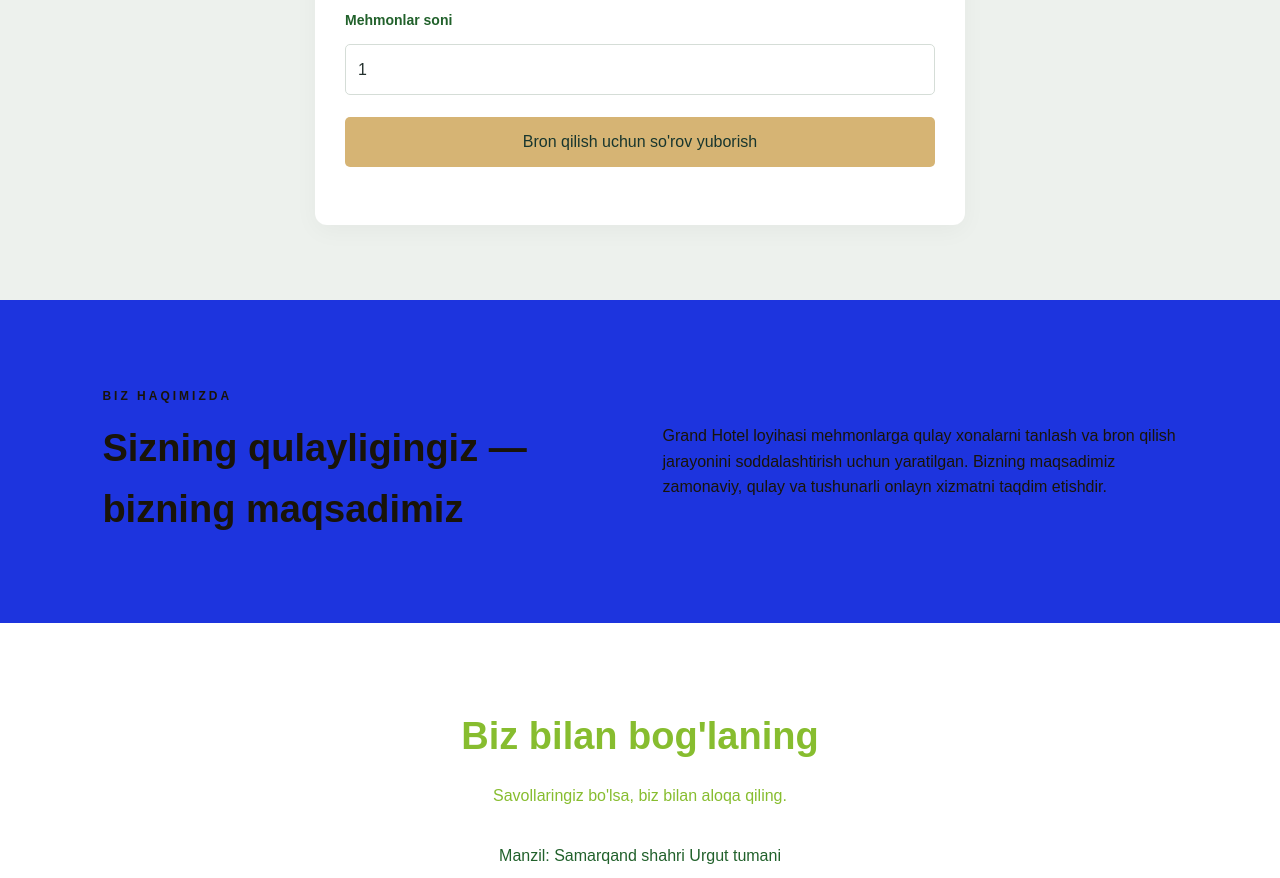
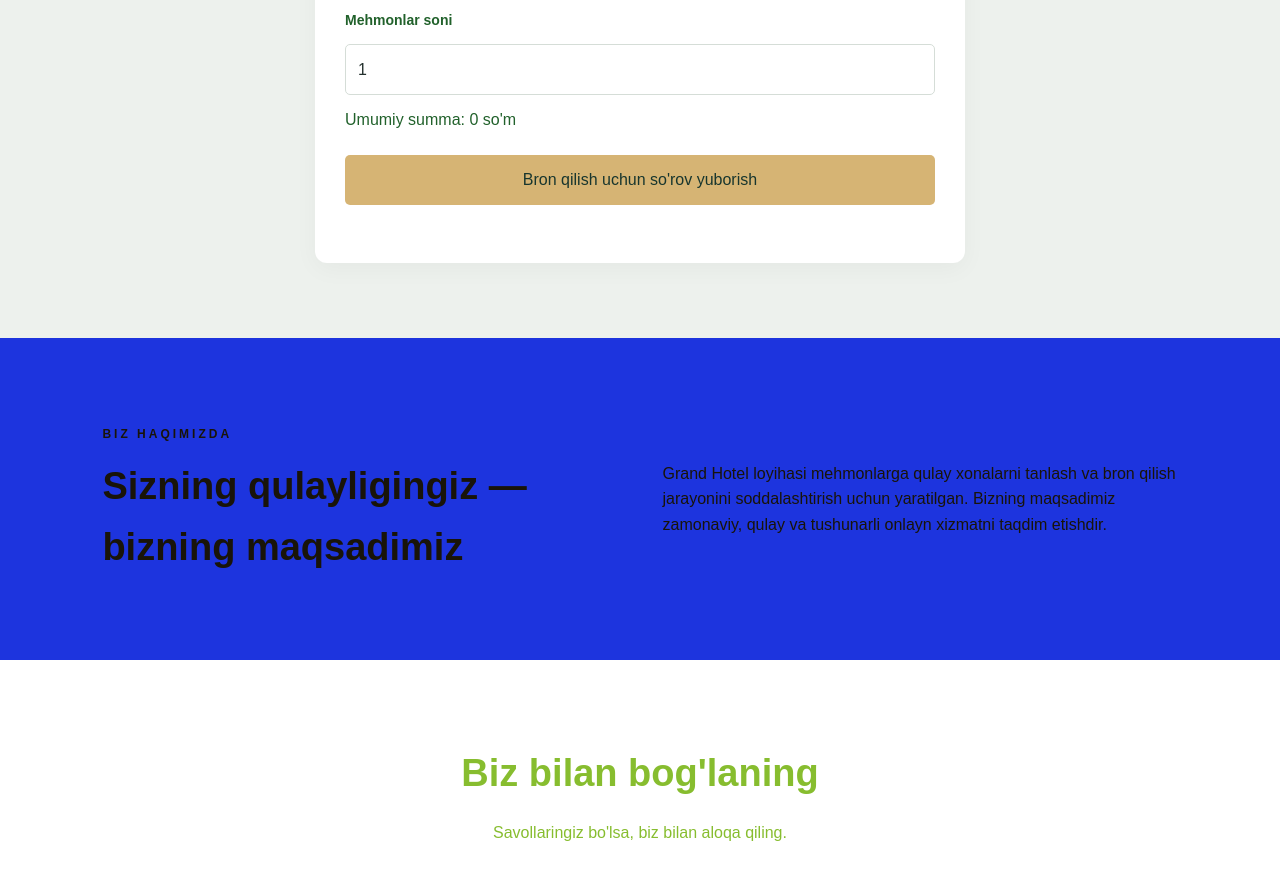
Before and after one commit to azizbeyk06/grand-mehmonhonasi, a plain HTML site: page index.html in a window 1280 px wide. Shown: the part 2028-2906 px from the top of the page. Drawn offline with Linux system fonts and the light colour scheme.

Commit message:
Add total price display to index.html

```diff
--- a/index.html
+++ b/index.html
@@ -183,8 +183,9 @@
                     value="1"
                     required
                 >
-
-
+                <div id="totalPrice" class="total-price">
+    Umumiy summa: 0 so'm
+</div>
                 <button type="submit" class="button submit-button">
                     Bron qilish uchun so'rov yuborish
                 </button>
```
